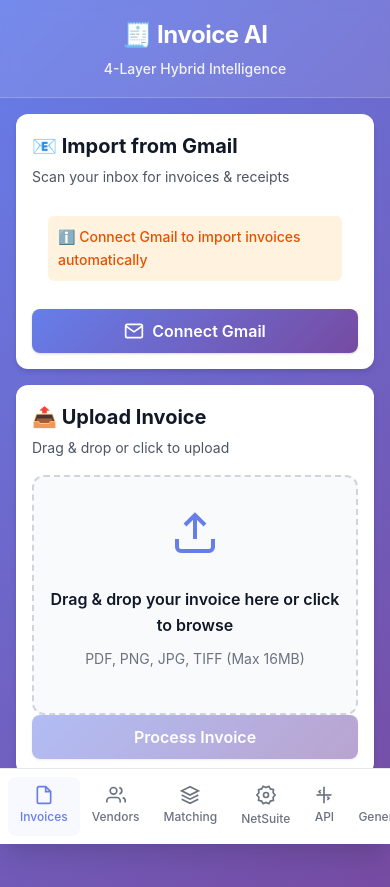
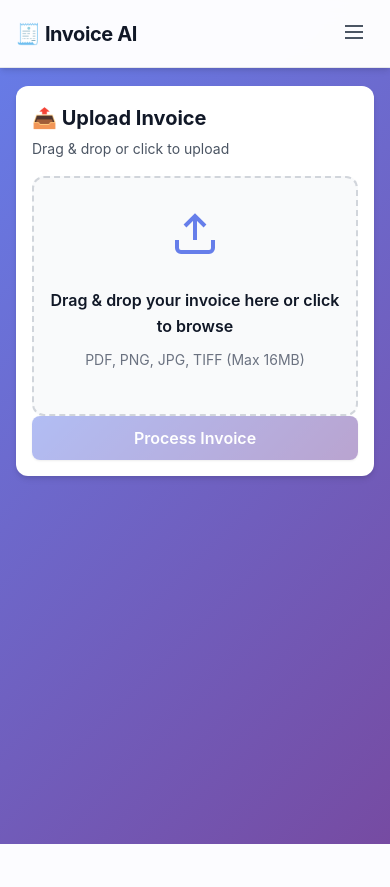
Before and after one commit to nq98/inv123, a Flask app: page / in a window 390 px wide. After the commit the page ends 844 px from the top, so only its background shows below. Run offline with Flask 3, Linux system fonts and the light colour scheme; parts of the project's set-up code (start-up, migrations or seed data) failed here and were passed over.

Commit message:
Add consistent navigation across all application pages
Refactor header and navigation components to use a unified, responsive design with hash-based routing for tab switching.

Replit-Commit-Author: Agent
Replit-Commit-Session-Id: ce486b6e-076b-4a5b-965d-87535ba4ff30
Replit-Commit-Checkpoint-Type: intermediate_checkpoint
Replit-Commit-Event-Id: 2e082997-dde7-4c82-95b9-3d69be6adecd
Replit-Commit-Screenshot-Url: https://storage.googleapis.com/screenshot-production-us-central1/75bd8e64-74c3-4cba-a6bc-f00d155715e0/ce486b6e-076b-4a5b-965d-87535ba4ff30/vI1B5oE

```diff
--- a/static/style.css
+++ b/static/style.css
@@ -63,53 +63,116 @@ body {
     min-height: 100vh;
     color: var(--gray-900);
     line-height: 1.6;
-    padding-bottom: 80px;
-}
-
-/* ========== HEADER - MOBILE FIRST ========== */
-.app-header {
-    background: rgba(255, 255, 255, 0.1);
+    padding-top: 70px; /* Space for fixed header */
+    padding-bottom: 20px;
+}
+
+/* ========== MAIN NAVIGATION HEADER ========== */
+.main-navigation {
+    background: rgba(255, 255, 255, 0.98);
     backdrop-filter: blur(10px);
-    border-bottom: 1px solid rgba(255, 255, 255, 0.2);
-    padding: 16px;
-    text-align: center;
-    position: sticky;
+    border-bottom: 1px solid var(--gray-200);
+    position: fixed;
     top: 0;
-    z-index: 100;
-}
-
-.header-content {
-    max-width: 100%;
-}
-
-.app-title {
+    left: 0;
+    right: 0;
+    z-index: 1000;
+    box-shadow: var(--shadow-md);
+}
+
+.nav-container {
+    max-width: 1400px;
+    margin: 0 auto;
+    padding: 12px 20px;
+    display: flex;
+    align-items: center;
+    justify-content: space-between;
+    gap: 20px;
+}
+
+.nav-brand {
+    display: flex;
+    align-items: baseline;
+    gap: 12px;
+    flex-shrink: 0;
+}
+
+.brand-title {
     font-size: 1.5rem;
     font-weight: 700;
+    color: var(--gray-900);
+    margin: 0;
+    letter-spacing: -0.02em;
+}
+
+.brand-subtitle {
+    font-size: 0.875rem;
+    color: var(--gray-600);
+    font-weight: 500;
+    display: none;
+}
+
+.nav-tabs {
+    display: flex;
+    gap: 8px;
+    align-items: center;
+    flex-wrap: wrap;
+}
+
+.nav-link {
+    display: flex;
+    align-items: center;
+    gap: 6px;
+    padding: 8px 16px;
+    color: var(--gray-600);
+    text-decoration: none;
+    border-radius: var(--radius);
+    transition: var(--transition-fast);
+    font-size: 0.875rem;
+    font-weight: 500;
+    white-space: nowrap;
+}
+
+.nav-link:hover {
+    background: var(--gray-100);
+    color: var(--gray-900);
+}
+
+.nav-link.active {
+    background: var(--purple-500);
     color: var(--white);
-    margin-bottom: 4px;
-    letter-spacing: -0.02em;
-}
-
-.app-subtitle {
-    font-size: 0.875rem;
-    color: rgba(255, 255, 255, 0.9);
-    font-weight: 500;
-}
-
-/* ========== TAB NAVIGATION - MOBILE BOTTOM FIXED ========== */
+}
+
+.nav-icon {
+    font-size: 1rem;
+}
+
+.nav-text {
+    display: none;
+}
+
+.nav-toggle {
+    display: none;
+    background: none;
+    border: none;
+    padding: 8px;
+    cursor: pointer;
+    color: var(--gray-600);
+}
+
+.nav-toggle-icon {
+    width: 24px;
+    height: 24px;
+    stroke-width: 2;
+}
+
+/* Hide old navigation elements */
+.app-header {
+    display: none;
+}
+
 .tab-nav {
-    position: fixed;
-    bottom: 0;
-    left: 0;
-    right: 0;
-    background: var(--white);
-    border-top: 1px solid var(--gray-200);
-    display: flex;
-    justify-content: space-around;
-    padding: 8px 8px 8px 8px;
-    box-shadow: var(--shadow-xl);
-    z-index: 1000;
-    padding-bottom: max(8px, env(safe-area-inset-bottom));
+    display: none;
 }
 
 .tab-btn {
@@ -148,6 +211,64 @@ body {
 .tab-label {
     font-size: 0.75rem;
     white-space: nowrap;
+}
+
+/* ========== RESPONSIVE NAVIGATION ========== */
+@media (max-width: 768px) {
+    .nav-container {
+        padding: 12px 16px;
+    }
+
+    .brand-title {
+        font-size: 1.25rem;
+    }
+
+    .nav-tabs {
+        display: none;
+        position: fixed;
+        top: 60px;
+        left: 0;
+        right: 0;
+        background: var(--white);
+        flex-direction: column;
+        padding: 16px;
+        box-shadow: var(--shadow-lg);
+        border-bottom: 1px solid var(--gray-200);
+        max-height: calc(100vh - 60px);
+        overflow-y: auto;
+    }
+
+    .nav-tabs.active {
+        display: flex;
+    }
+
+    .nav-link {
+        width: 100%;
+        justify-content: flex-start;
+        padding: 12px 16px;
+    }
+
+    .nav-text {
+        display: inline;
+    }
+
+    .nav-toggle {
+        display: block;
+    }
+}
+
+@media (min-width: 769px) {
+    .brand-subtitle {
+        display: inline;
+    }
+
+    .nav-text {
+        display: inline;
+    }
+
+    .nav-tabs {
+        display: flex !important;
+    }
 }
 
 /* ========== MAIN CONTENT CONTAINER ========== */
--- a/templates/index.html
+++ b/templates/index.html
@@ -4,135 +4,59 @@
     <meta charset="UTF-8">
     <meta name="viewport" content="width=device-width, initial-scale=1.0">
     <title>Enterprise Invoice Extraction System</title>
-    <link rel="stylesheet" href="/static/style.css?v=9">
+    <link rel="stylesheet" href="/static/style.css?v=10">
 </head>
 <body>
-    <!-- Mobile-First Header -->
-    <header class="app-header">
-        <div class="header-content">
-            <h1 class="app-title">🧾 Invoice AI</h1>
-            <p class="app-subtitle">4-Layer Hybrid Intelligence</p>
+    <!-- Main Navigation Header -->
+    <header class="main-navigation">
+        <div class="nav-container">
+            <div class="nav-brand">
+                <h1 class="brand-title">🧾 Invoice AI</h1>
+                <span class="brand-subtitle">4-Layer Hybrid Intelligence</span>
+            </div>
+            <nav class="nav-tabs">
+                <a href="/" class="nav-link active" data-tab="invoices">
+                    <span class="nav-icon">📄</span>
+                    <span class="nav-text">Invoices</span>
+                </a>
+                <a href="/#vendors" class="nav-link" data-tab="vendors">
+                    <span class="nav-icon">👥</span>
+                    <span class="nav-text">Vendors</span>
+                </a>
+                <a href="/#matching" class="nav-link" data-tab="matching">
+                    <span class="nav-icon">🔗</span>
+                    <span class="nav-text">Matching</span>
+                </a>
+                <a href="/#gmail" class="nav-link" data-tab="gmail">
+                    <span class="nav-icon">📧</span>
+                    <span class="nav-text">Gmail</span>
+                </a>
+                <a href="/netsuite-dashboard" class="nav-link">
+                    <span class="nav-icon">⚙️</span>
+                    <span class="nav-text">NetSuite</span>
+                </a>
+                <a href="/#generate" class="nav-link" data-tab="generate">
+                    <span class="nav-icon">📝</span>
+                    <span class="nav-text">Generate</span>
+                </a>
+                <a href="/#api-docs" class="nav-link" data-tab="api-docs">
+                    <span class="nav-icon">🔧</span>
+                    <span class="nav-text">API</span>
+                </a>
+            </nav>
+            <button class="nav-toggle" id="navToggle" aria-label="Toggle navigation">
+                <svg class="nav-toggle-icon" viewBox="0 0 24 24" fill="none" stroke="currentColor">
+                    <path d="M3 12h18M3 6h18M3 18h18"></path>
+                </svg>
+            </button>
         </div>
     </header>
-
-    <!-- Tab Navigation -->
-    <nav class="tab-nav">
-        <button class="tab-btn active" data-tab="invoices">
-            <svg class="tab-icon" viewBox="0 0 24 24" fill="none" stroke="currentColor">
-                <path d="M14 2H6a2 2 0 0 0-2 2v16a2 2 0 0 0 2 2h12a2 2 0 0 0 2-2V8z"></path>
-                <polyline points="14 2 14 8 20 8"></polyline>
-            </svg>
-            <span class="tab-label">Invoices</span>
-        </button>
-        <button class="tab-btn" data-tab="vendors">
-            <svg class="tab-icon" viewBox="0 0 24 24" fill="none" stroke="currentColor">
-                <path d="M17 21v-2a4 4 0 0 0-4-4H5a4 4 0 0 0-4 4v2"></path>
-                <circle cx="9" cy="7" r="4"></circle>
-                <path d="M23 21v-2a4 4 0 0 0-3-3.87"></path>
-                <path d="M16 3.13a4 4 0 0 1 0 7.75"></path>
-            </svg>
-            <span class="tab-label">Vendors</span>
-        </button>
-        <button class="tab-btn" data-tab="matching">
-            <svg class="tab-icon" viewBox="0 0 24 24" fill="none" stroke="currentColor">
-                <path d="M12 2L2 7l10 5 10-5-10-5z"></path>
-                <path d="M2 17l10 5 10-5"></path>
-                <path d="M2 12l10 5 10-5"></path>
-            </svg>
-            <span class="tab-label">Matching</span>
-        </button>
-        <a href="/netsuite-dashboard" class="tab-btn" style="text-decoration: none;">
-            <svg class="tab-icon" viewBox="0 0 24 24" fill="none" stroke="currentColor">
-                <path d="M23 12l-2.44-2.78.34-3.68-3.61-.82-1.89-3.18L12 3 8.6 1.54 6.71 4.72l-3.61.81.34 3.68L1 12l2.44 2.78-.34 3.69 3.61.82 1.89 3.18L12 21l3.4 1.46 1.89-3.18 3.61-.82-.34-3.68L23 12z"></path>
-                <circle cx="12" cy="12" r="3"></circle>
-            </svg>
-            <span class="tab-label">NetSuite</span>
-        </a>
-        <button class="tab-btn" data-tab="api-docs">
-            <svg class="tab-icon" viewBox="0 0 24 24" fill="none" stroke="currentColor">
-                <path d="M16 18l2-2-2-2M8 6l-2 2 2 2M12 2v20"></path>
-                <path d="M3 12h18"></path>
-            </svg>
-            <span class="tab-label">API</span>
-        </button>
-        <button class="tab-btn" data-tab="generate">
-            <svg class="tab-icon" viewBox="0 0 24 24" fill="none" stroke="currentColor">
-                <path d="M12 5v14"></path>
-                <path d="M5 12h14"></path>
-                <circle cx="12" cy="12" r="10"></circle>
-            </svg>
-            <span class="tab-label">Generate Invoice</span>
-        </button>
-    </nav>
 
     <!-- Tab Content Container -->
     <main class="tab-content-container">
 
         <!-- ==================== INVOICES TAB ==================== -->
         <div class="tab-content active" id="tab-invoices">
-
-            <!-- Gmail Import Section -->
-            <section class="card">
-                <div class="card-header">
-                    <h2 class="card-title">📧 Import from Gmail</h2>
-                    <p class="card-desc">Scan your inbox for invoices & receipts</p>
-                </div>
-
-                <div id="gmailStatus" class="status-banner"></div>
-
-                <div id="gmailConnectSection">
-                    <button id="gmailConnectBtn" class="btn btn-primary btn-full">
-                        <svg class="btn-icon" viewBox="0 0 24 24" fill="none" stroke="currentColor">
-                            <path d="M4 4h16c1.1 0 2 .9 2 2v12c0 1.1-.9 2-2 2H4c-1.1 0-2-.9-2-2V6c0-1.1.9-2 2-2z"></path>
-                            <polyline points="22,6 12,13 2,6"></polyline>
-                        </svg>
-                        Connect Gmail
-                    </button>
-                </div>
-
-                <div id="gmailImportSection" class="hidden">
-                    <div class="form-group">
-                        <label for="gmailTimeRange" class="form-label">⏰ Scan emails from:</label>
-                        <select id="gmailTimeRange" class="form-select">
-                            <option value="1">Last 24 hours</option>
-                            <option value="7" selected>Last 7 days</option>
-                            <option value="14">Last 14 days</option>
-                            <option value="30">Last 30 days</option>
-                            <option value="60">Last 60 days</option>
-                            <option value="90">Last 90 days</option>
-                            <option value="180">Last 6 months</option>
-                            <option value="365">Last year</option>
-                            <option value="9999">All time</option>
-                        </select>
-                    </div>
-
-                    <div class="button-group">
-                        <button id="gmailImportBtn" class="btn btn-primary">
-                            🔍 Start Smart Scan
-                        </button>
-                        <button id="gmailDisconnectBtn" class="btn btn-secondary">
-                            Disconnect
-                        </button>
-                    </div>
-
-                    <!-- Real-time Progress Terminal -->
-                    <div id="gmailProgressTerminal" class="hidden terminal-window">
-                        <div class="terminal-header">
-                            <div class="terminal-title">📧 Gmail Invoice Scanner - Live Progress</div>
-                            <button id="minimizeTerminal" class="terminal-minimize">Minimize</button>
-                        </div>
-                        <div class="terminal-body" id="terminalOutput"></div>
-                    </div>
-
-                    <div id="gmailImportResults"></div>
-
-                    <!-- Import History -->
-                    <div id="gmailImportHistory" class="hidden">
-                        <h3 class="section-title">📜 Import History</h3>
-                        <div id="historyList"></div>
-                    </div>
-                </div>
-            </section>
 
             <!-- Upload Invoice Section -->
             <section class="card">
```
Also changed, not shown: other parts of templates/index.html (+68 -0 lines), templates/netsuite_dashboard.html (+46 -0 lines), attached_assets/image_1763919406554.png (added), attached_assets/image_1763919437078.png (added), attached_assets/image_1763919463496.png (added), attached_assets/image_1763919503521.png (added), attached_assets/image_1763919520974.png (added), static/script.js, 1 other file.
